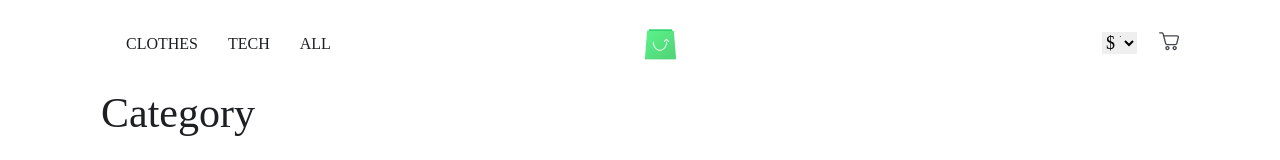
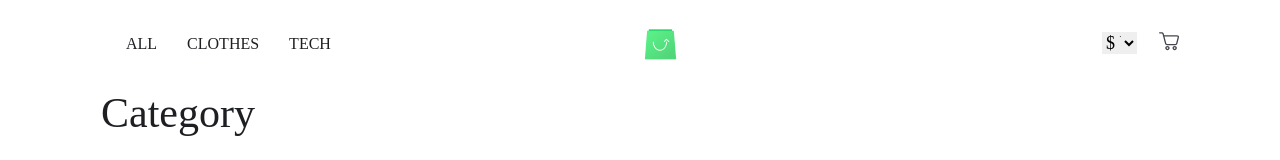
Before and after one commit to gerogarzon/scandiweb-challenge-Geronimo-Garzon, a React (Create React App) app: page / in a window 1280 px wide. Shown: the top 160 px of the page. Built offline with nearby package versions, Linux system fonts and the light colour scheme.

Commit message:
change header links position

```diff
--- a/src/components/Header.jsx
+++ b/src/components/Header.jsx
@@ -14,14 +14,14 @@ export default class Header extends Component {
             <nav className="header">
               <div className="navigation">
                 <div className="header_navigation">
+                  <Link className="header_navigation_elements" to="/">
+                    <label className="header_navigation_elements_label" >ALL</label>
+                  </Link>
                   <Link className="header_navigation_elements" to="/clothescategory">
                     <label className="header_navigation_elements_label">CLOTHES</label>
                   </Link>
                   <Link className="header_navigation_elements" to="/techcategory">
                     <label className="header_navigation_elements_label">TECH</label>
-                  </Link>
-                  <Link className="header_navigation_elements" to="/">
-                    <label className="header_navigation_elements_label" >ALL</label>
                   </Link>
                 </div>
               </div>
```
